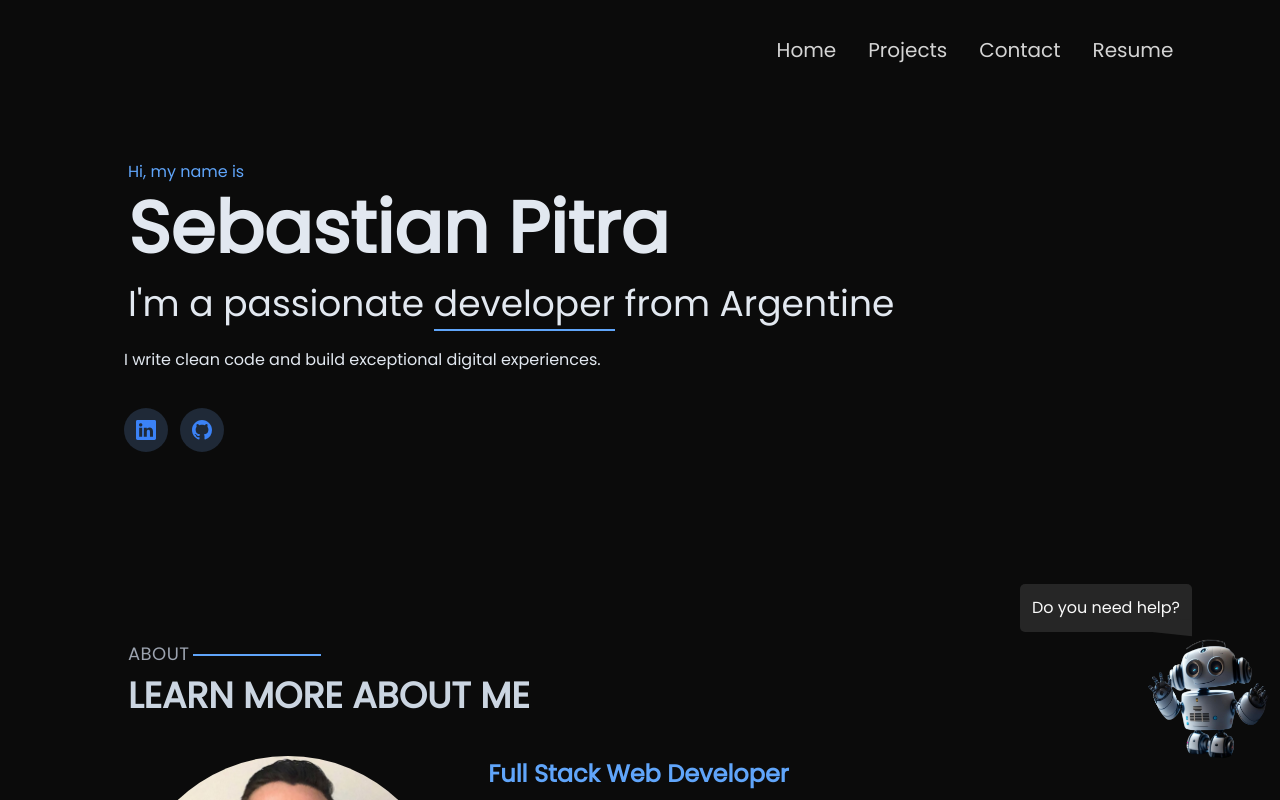
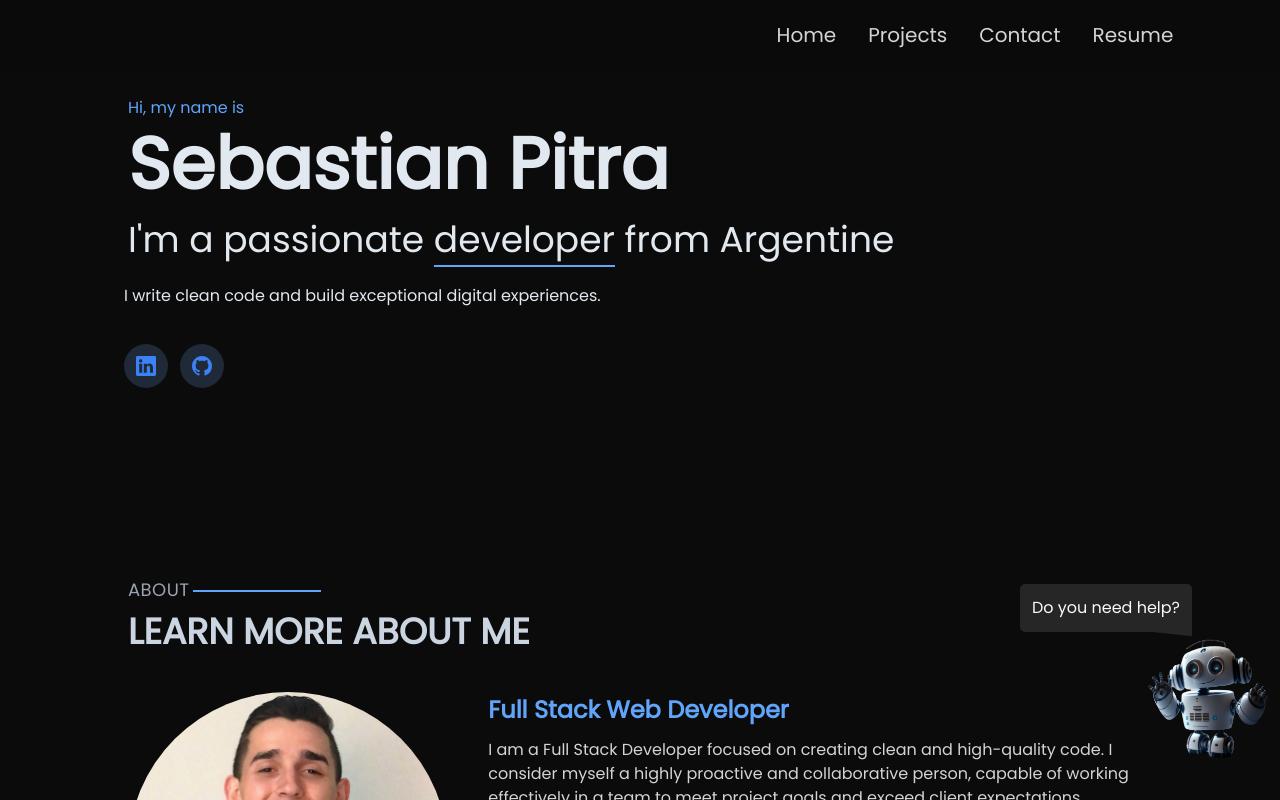
Before and after one commit to seba-pitra/portfolio, a React (Create React App) app: page / in a window 1280 px wide. Shown: the top 800 px of the page. Built offline with nearby package versions, Linux system fonts and the light colour scheme.

Commit message:
styles(NavBar): fixed nav bar

```diff
--- a/src/components/NavBar/NavBar.tsx
+++ b/src/components/NavBar/NavBar.tsx
@@ -31,7 +31,7 @@ const NavBar: React.FC = () => {
   }, [])
 
   return (
-    <nav className=" mt-9 p-0 ">
+    <nav className=" p-0 fixed bg-neutral-950 flex w-full items-center h-[70px] top-0 z-10  ">
       <ul className=" m-0 p-0 flex justify-end  max-sm:w-full max-sm:justify-evenly  max-sm:pt-0 w-11/12 list-none">
         <li  ref={homeRef} className="relative opacity-0 -translate-y-8">
           <Link className=" text-neutral-300 flex items-center justify-between p-0 text-xl max-sm:text-base font-normal duration-300
```
